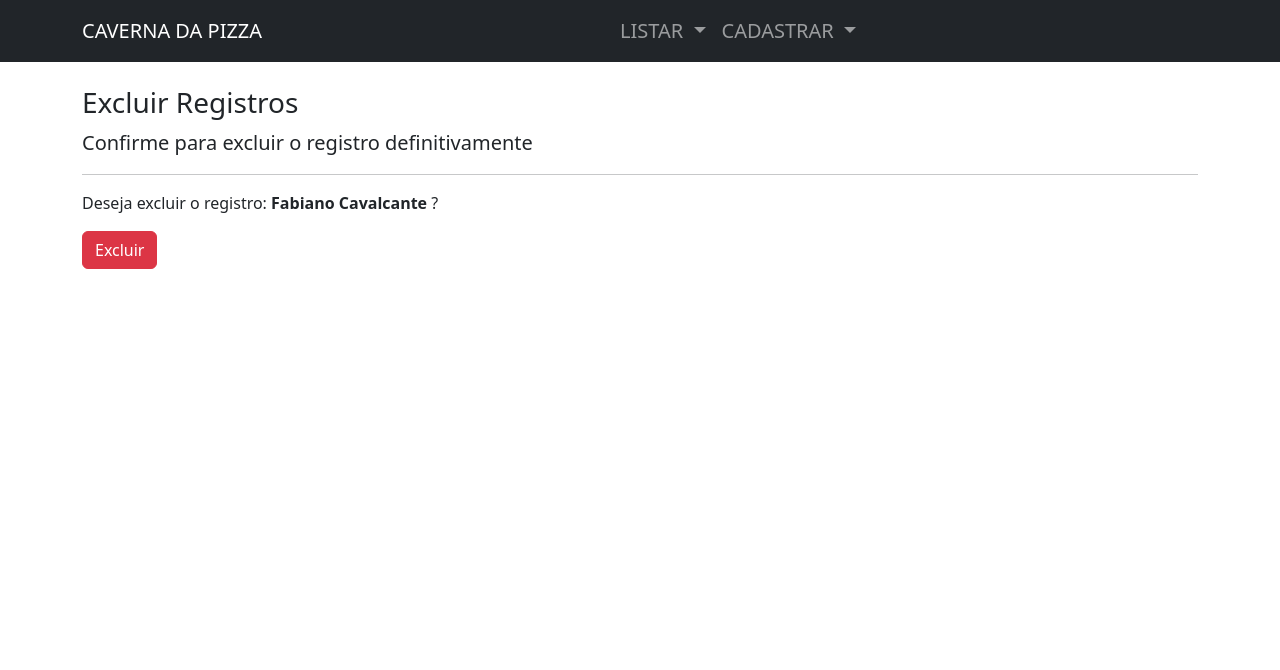
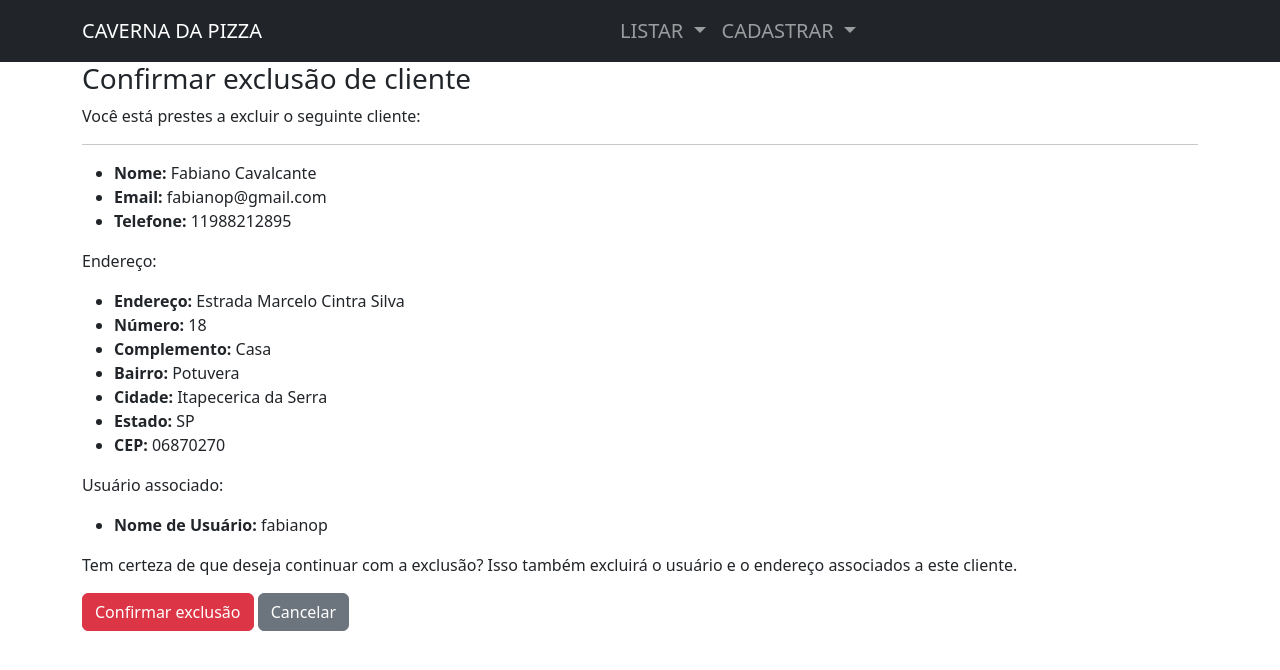
Before and after one commit to fabianopc/Univesp_II, a Django app: page /cliente/1/delete in a window 1280 px wide. Shown: the top 670 px of the page. Run offline with Django 4.2, Linux system fonts and the light colour scheme; data comes from the database, SQL or seed files in the repository; both versions use the stored data as it was after the commit; some libraries are stand-ins or nearby versions.

Commit message:
Criação de Cliente e exclusão esta OK

```diff
--- a/cavernadapizza/cadastros/templates/cadastros/cliente_delete.html
+++ b/cavernadapizza/cadastros/templates/cadastros/cliente_delete.html
@@ -12,23 +12,34 @@
 {% endblock %}
 
 {% block conteudo %}
-<br>
-<h3>Excluir Registros</h3>
-
-<p class="lead">Confirme para excluir o registro definitivamente</p>
-<hr>
-
-<form method="post">{% csrf_token %}
-
-    <p>
-        Deseja excluir o registro: <strong>{{ object }}</strong> ?
-    </p>
-
-    {{ form|crispy }}
-
-    <button type="submit" class="btn btn-danger">Excluir</button>
-
-</form>
+<h3>Confirmar exclusão de cliente</h3>
+  <p>Você está prestes a excluir o seguinte cliente:</p>
+  <hr>
+  <ul>
+    <li><strong>Nome:</strong> {{ cliente.nome }}</li>
+    <li><strong>Email:</strong> {{ cliente.email }}</li>
+    <li><strong>Telefone:</strong> {{ cliente.telefone }}</li>
+  </ul>
+  <p>Endereço:</p>
+  <ul>
+    <li><strong>Endereço:</strong> {{ cliente.endereco.endereco }}</li>
+    <li><strong>Número:</strong> {{ cliente.endereco.numero }}</li>
+    <li><strong>Complemento:</strong> {{ cliente.endereco.complemento }}</li>
+    <li><strong>Bairro:</strong> {{ cliente.endereco.bairro }}</li>
+    <li><strong>Cidade:</strong> {{ cliente.endereco.cidade }}</li>
+    <li><strong>Estado:</strong> {{ cliente.endereco.estado }}</li>
+    <li><strong>CEP:</strong> {{ cliente.endereco.cep }}</li>
+  </ul>
+  <p>Usuário associado:</p>
+  <ul>
+    <li><strong>Nome de Usuário:</strong> {{ cliente.user.username }}</li>
+  </ul>
+  <p>Tem certeza de que deseja continuar com a exclusão? Isso também excluirá o usuário e o endereço associados a este cliente.</p>
+  <form method="post">
+    {% csrf_token %}
+    <input type="submit" class="btn btn-danger" value="Confirmar exclusão">
+    <a href="{% url 'cliente_list' %}" class="btn btn-secondary">Cancelar</a>
+  </form>
 {% endblock %}
 
 {% block footer %}
--- a/cavernadapizza/cadastros/templates/cadastros/modelo.html
+++ b/cavernadapizza/cadastros/templates/cadastros/modelo.html
@@ -89,8 +89,8 @@
       </footer>
 
     {% endblock %}
+
     <script src='http://code.jquery.com/jquery-2.1.3.min.js'></script>
-    <script src="https://cdn.jsdelivr.net/npm/bootstrap@5.2.3/dist/js/bootstrap.bundle.min.js" integrity="sha384-kenU1KFdBIe4zVF0s0G1M5b4hcpxyD9F7jL+jjXkk+Q2h455rYXK/7HAuoJl+0I4" crossorigin="anonymous"></script>
     <script src="https://cdn.jsdelivr.net/npm/@popperjs/core@2.11.6/dist/umd/popper.min.js" integrity="sha384-oBqDVmMz9ATKxIep9tiCxS/Z9fNfEXiDAYTujMAeBAsjFuCZSmKbSSUnQlmh/jp3" crossorigin="anonymous"></script>
     <script src="https://cdn.jsdelivr.net/npm/bootstrap@5.2.3/dist/js/bootstrap.min.js" integrity="sha384-cuYeSxntonz0PPNlHhBs68uyIAVpIIOZZ5JqeqvYYIcEL727kskC66kF92t6Xl2V" crossorigin="anonymous"></script>
 
--- a/cavernadapizza/cadastros/templates/listas/pizza_list.html
+++ b/cavernadapizza/cadastros/templates/listas/pizza_list.html
@@ -4,7 +4,7 @@
 
 {% block conteudo %}
 <br>
-<h3>Lista de Campos registrados</h3>
+<h3>Lista de Pizza registradas</h3>
 <td>
   <a href="{% url 'pizza_create' %}" class="btn btn-primary btn-sm">Adicionar Pizza</a>
 </td>
--- a/cavernadapizza/cadastros/views.py
+++ b/cavernadapizza/cadastros/views.py
@@ -1,12 +1,11 @@
-#from django.shortcuts import render
-#from django.forms.models import BaseModelForm
-#from django.http import HttpResponse
+from django.shortcuts import render, redirect
+from django.http import Http404
 from django.urls import reverse_lazy
+from django.contrib import messages
 from django.views.generic.edit import CreateView, UpdateView, DeleteView
 from django.views.generic.list import ListView
 from .models import Cliente, Endereco, Pizza
-from .forms import ClienteForm, PizzaForm, EnderecoForm
-#from django.contrib.auth import authenticate, login
+from .forms import ClienteForm, PizzaForm, EnderecoForm, ClienteEnderecoUpdateForm
 from django.contrib.auth.models import User
 # Create your views here.
 
@@ -49,9 +48,69 @@ class PizzaCreateView(CreateView):
 ###################### UPDATE ###########################
 class ClienteUpdateView(UpdateView):
     model = Cliente
-    #form_class = ClienteEnderecoForm
-    template_name = 'cadastros/cliente_endereco_form.html'
+    form_class = ClienteEnderecoUpdateForm
+    template_name = 'cadastros/cliente_update_form.html'
     success_url = reverse_lazy('cliente_list')
+
+    def get_context_data(self, **kwargs):
+        context = super().get_context_data(**kwargs)
+        cliente = self.object  # Obtém a instância do Cliente atual
+
+        # Preencha os campos do formulário com os dados do Cliente, Endereço e Usuário
+        context['form'].initial.update({
+            'nome': cliente.nome,
+            'email': cliente.email,
+            'telefone': cliente.telefone,
+            'endereco': cliente.endereco.endereco,
+            'numero': cliente.endereco.numero,
+            'complemento': cliente.endereco.complemento,
+            'bairro': cliente.endereco.bairro,
+            'cidade': cliente.endereco.cidade,
+            'estado': cliente.endereco.estado,
+            'cep': cliente.endereco.cep,
+            'username': cliente.user.username,
+            'password': ''  # A senha não é preenchida por razões de segurança
+        })
+
+        context['form'].fields['password'].required = False
+
+        return context
+
+    def form_valid(self, form):
+        # Obtenha a instância do cliente atual
+        cliente = form.save(commit=False)
+
+        # Atualize as informações do cliente com os dados do formulário
+        cliente.nome = form.cleaned_data['nome']
+        cliente.email = form.cleaned_data['email']
+        cliente.telefone = form.cleaned_data['telefone']
+
+        #Obtem a instancia do endereço associado ao cliente
+        endereco = cliente.endereco
+        endereco.endereco = form.cleaned_data['endereco']
+        endereco.numero = form.cleaned_data['numero']
+        endereco.complemento = form.cleaned_data['complemento']
+        endereco.bairro = form.cleaned_data['bairro']
+        endereco.cidade = form.cleaned_data['cidade']
+        endereco.estado = form.cleaned_data['estado']
+        endereco.cep = form.cleaned_data['cep']
+
+        user = cliente.user
+        user.username = form.cleaned_data['username']
+
+        #Se uma nova senha for fornecida, atualize-a
+        password = form.cleaned_data_get('password')
+        if password:
+            user.set_password(password)
+
+        #Salva as alterações
+        endereco.save()
+        user.save()
+        cliente.save()
+
+        messages.success(self.request, 'Dados atualizados com sucesso')
+        return redirect(self.get_success_url())
+
 
 class PizzaUpdateView(UpdateView):
     model = Pizza
@@ -79,21 +138,24 @@ class PizzaListView(ListView):
 class ClienteDeleteView(DeleteView):
     model = Cliente
     template_name = 'cadastros/cliente_delete.html'
-    success_url = reverse_lazy('cliente_list')
+    #success_url = reverse_lazy('cliente_list')
 
-    def delete(self, request, *args, **kwargs):
-        self.object = self.get_object()
+    def get(self, request, pk):
+        try:
+            cliente = Cliente.objects.get(pk=pk)
+            return render(request, self.template_name, {'cliente': cliente})
+        except Cliente.DoesNotExist:
+            raise Http404("Cliente não encontrado")
 
-        # Exclua o usuário associado ao cliente
-        user = self.object.user
-        user.delete()
-
-        # Em seguida, exclua o endereço associado ao cliente
-        endereco = self.object.endereco
-        endereco.delete()
-
-        # Finalmente, exclua o cliente
-        return super().delete(request, *args, **kwargs)
+    def post(self, request ,pk):
+        try:
+            cliente = Cliente.objects.get(pk=pk)
+            cliente.endereco.delete()
+            cliente.user.delete()
+            cliente.delete()
+            return redirect(reverse_lazy('cliente_list'))
+        except Cliente.DoesNotExist:
+            raise Http404("Cliente não encontrado")
 
 class PizzaDeleteView(DeleteView):
     model = Pizza
```
Also changed, not shown: cavernadapizza/cadastros/forms.py (+15 -0 lines), cavernadapizza/cadastros/templates/cadastros/cliente_form.html (+7 -33 lines), cavernadapizza/cadastros/templates/cadastros/cliente_update_form.html (added, +70 -0 lines), cavernadapizza/cadastros/templates/cadastros/pizza_form.html (+22 -3 lines), cavernadapizza/cadastros/urls.py (line endings or trailing spaces), cavernadapizza/db.sqlite3.
